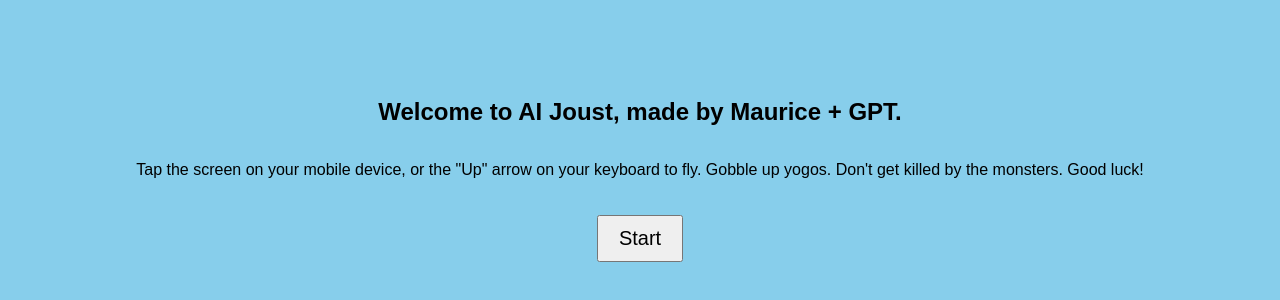
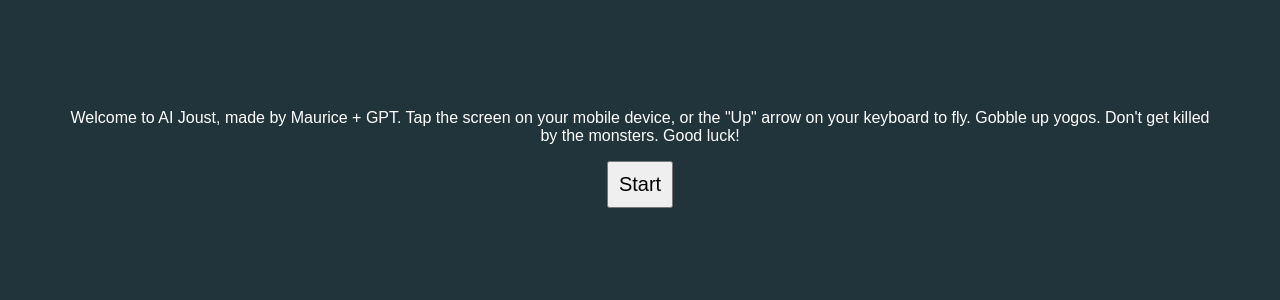
Before and after one commit to mauriceconti/Joust, a plain HTML site: page index.html in a window 1280 px wide. Shown: the part 250-550 px from the top of the page. Drawn offline with Linux system fonts and the light colour scheme.

Commit message:
Update index.html

```diff
--- a/index.html
+++ b/index.html
@@ -3,7 +3,7 @@
 <head>
     <meta charset="UTF-8">
     <meta name="viewport" content="width=device-width, initial-scale=1.0">
-    <title>AI Joust</title>
+    <title>Flying Bird Game</title>
     <style>
         body, html {
             margin: 0;
@@ -11,39 +11,39 @@
             overflow: hidden;
             width: 100%;
             height: 100%;
-            background-color: #87CEEB; /* Light blue background, feel free to change */
+            background-color: #87CEEB;
+        }
+        canvas {
+            display: block;
+            width: 100vw;
+            height: 100vh;
+        }
+        #startScreen {
+            position: absolute;
+            top: 0;
+            left: 0;
+            width: 100%;
+            height: 100%;
+            background-color: rgba(0, 0, 0, 0.75);
+            color: white;
+            display: flex;
+            justify-content: center;
+            align-items: center;
+            flex-direction: column;
+            text-align: center;
             font-family: Futura, Arial, sans-serif;
         }
-        canvas {
-            display: none; /* Hide canvas initially */
-            width: 100vw;
-            height: 100vh;
-            background: url('path/to/sky.png') repeat-x;
-        }
-        #startupScreen {
-            display: flex;
-            flex-direction: column;
-            justify-content: center;
-            align-items: center;
-            height: 100vh;
-            text-align: center;
-            padding: 20px;
-        }
-        #startBtn {
-            padding: 10px 20px;
-            font-size: 20px;
-            cursor: pointer;
-            margin-top: 20px;
+        #startScreen p {
+            max-width: 90%;
         }
     </style>
 </head>
 <body>
-    <div id="startupScreen">
-        <h2>Welcome to AI Joust, made by Maurice + GPT.</h2>
-        <p>Tap the screen on your mobile device, or the "Up" arrow on your keyboard to fly. Gobble up yogos. Don't get killed by the monsters. Good luck!</p>
-        <button id="startBtn">Start</button>
+    <div id="startScreen">
+        <p>Welcome to AI Joust, made by Maurice + GPT. Tap the screen on your mobile device, or the "Up" arrow on your keyboard to fly. Gobble up yogos. Don't get killed by the monsters. Good luck!</p>
+        <button onclick="startGame()" style="font-size: 20px; padding: 10px; cursor: pointer;">Start</button>
     </div>
     <canvas id="https://github.com/mauriceconti/Joust/blob/main/sky.png?raw=true"></canvas>
-    <script src="game.js"></script>
+    <script src="game.js"></script> <!-- Update with the correct path -->
 </body>
 </html>
```
